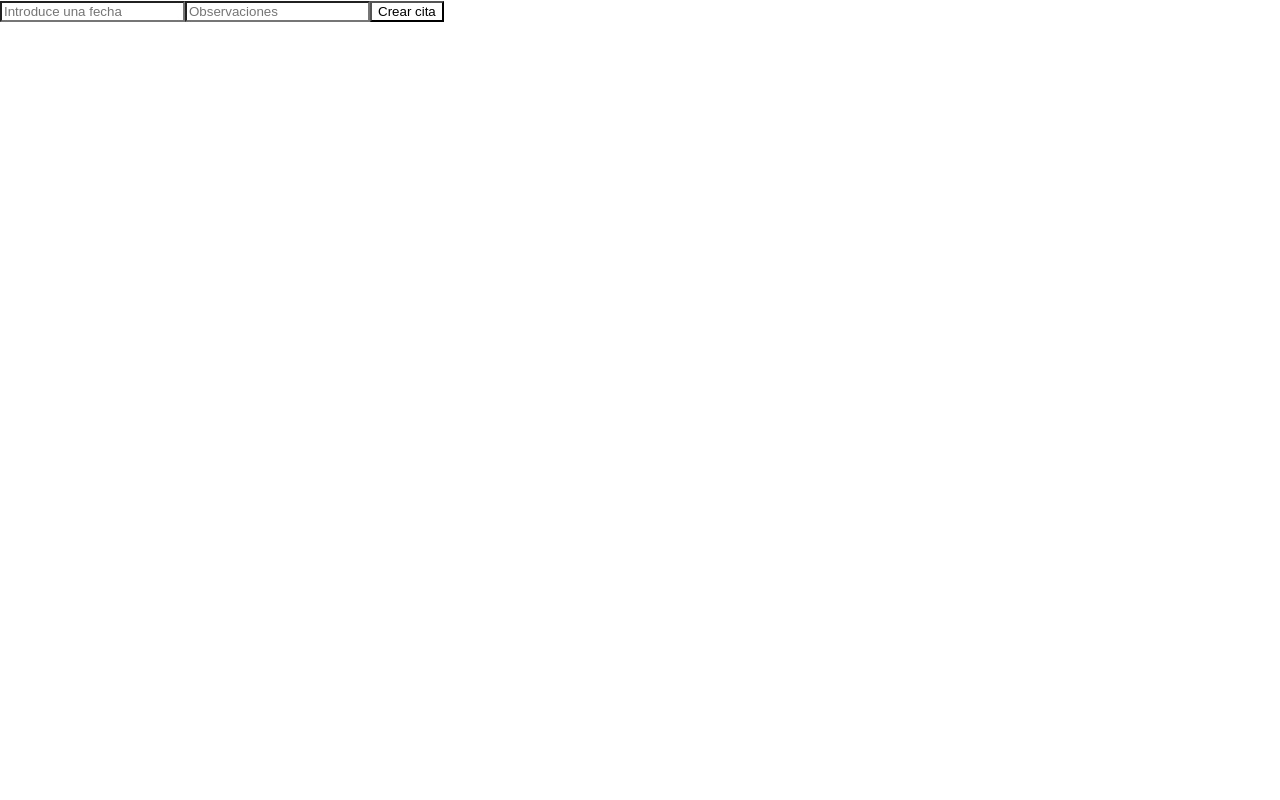
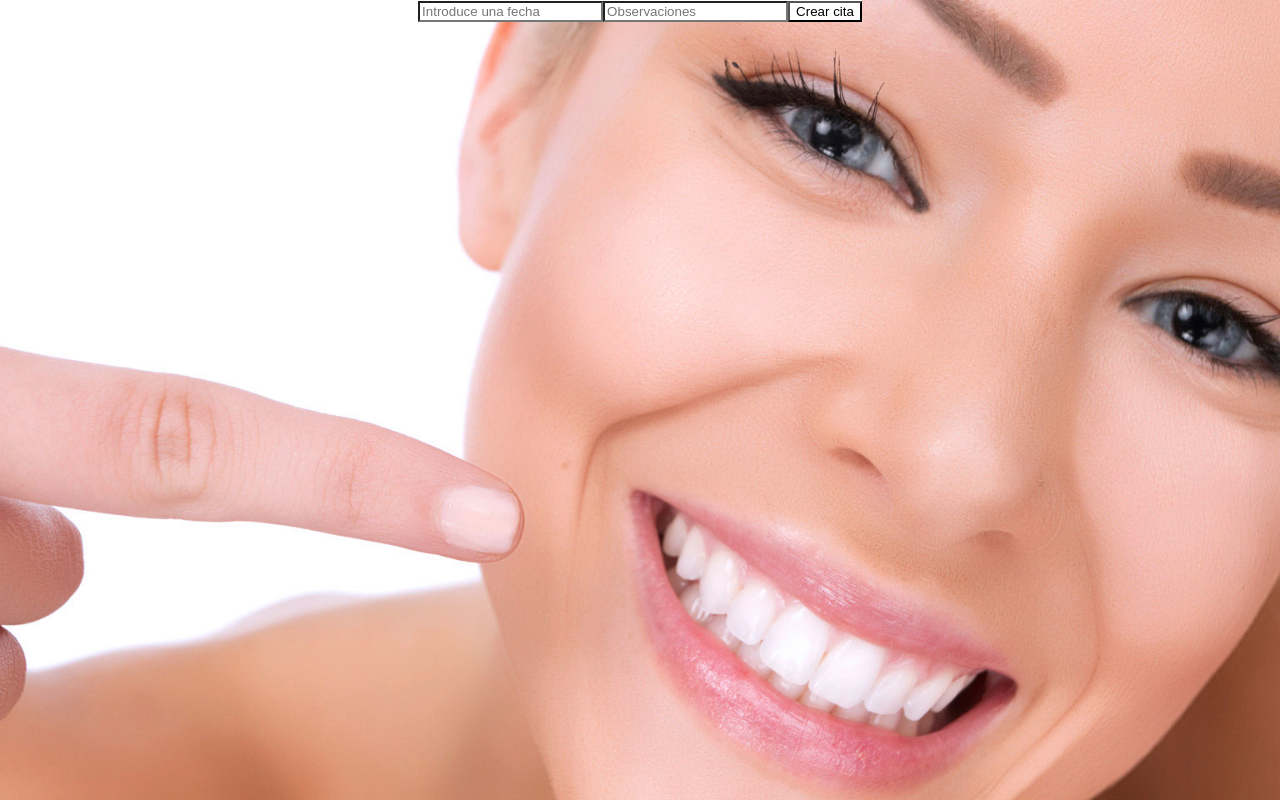
Before and after one commit to CherokiDev/dental-clinic-frontend, a React (Create React App) app: page /profile/newappointment in a window 1280 px wide. Built offline with nearby package versions, Linux system fonts and the light colour scheme.

Commit message:
adding basic styles to NewAppointment

```diff
--- a/src/containers/NewAppointment/NewAppointment.jsx
+++ b/src/containers/NewAppointment/NewAppointment.jsx
@@ -1,5 +1,6 @@
 import React from 'react';
 import axios from 'axios';
+import './NewAppointment.scss';
 
 const NewAppointment = () => {
     const validator = JSON.parse(localStorage.getItem('user'));
@@ -17,13 +18,15 @@ const NewAppointment = () => {
     }
 
     return (
+      <body className="body">
         <div>
-            <form className="login-form" onSubmit={handleSubmit}>
-                <input type="text" name="date" required placeholder="Introduce una fecha"/>
-                <input type="text" name="observations" required placeholder="Observaciones"/>
-                <button type="submit">Crear cita</button>
-            </form>
+          <form className="login-form" onSubmit={handleSubmit}>
+              <input type="text" name="date" required placeholder="Introduce una fecha"/>
+              <input type="text" name="observations" required placeholder="Observaciones"/>
+              <button type="submit">Crear cita</button>
+          </form>
         </div>
+      </body>
     )
 }
 
```
Also changed, not shown: src/containers/NewAppointment/NewAppointment.scss (added).
